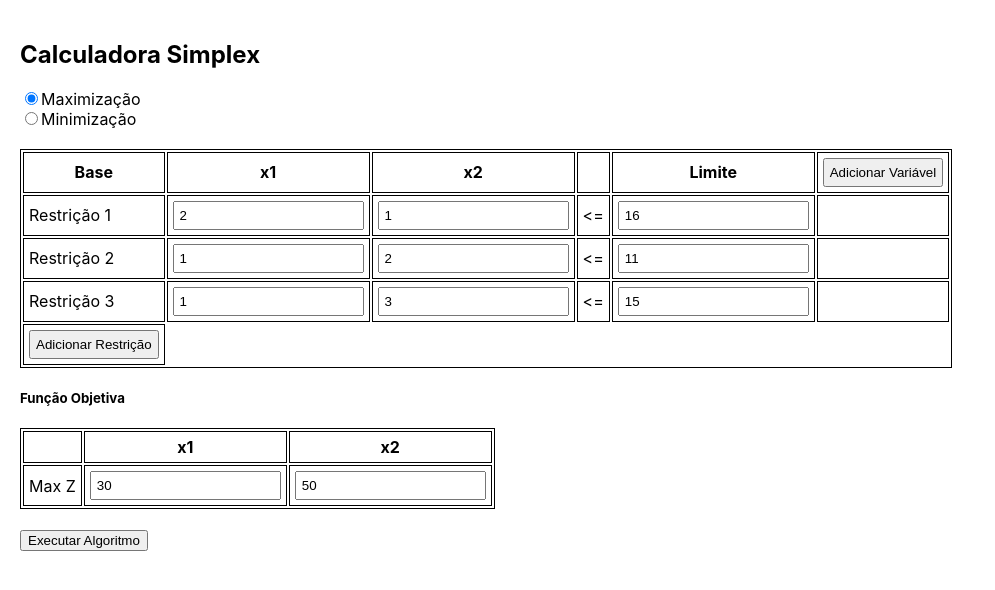
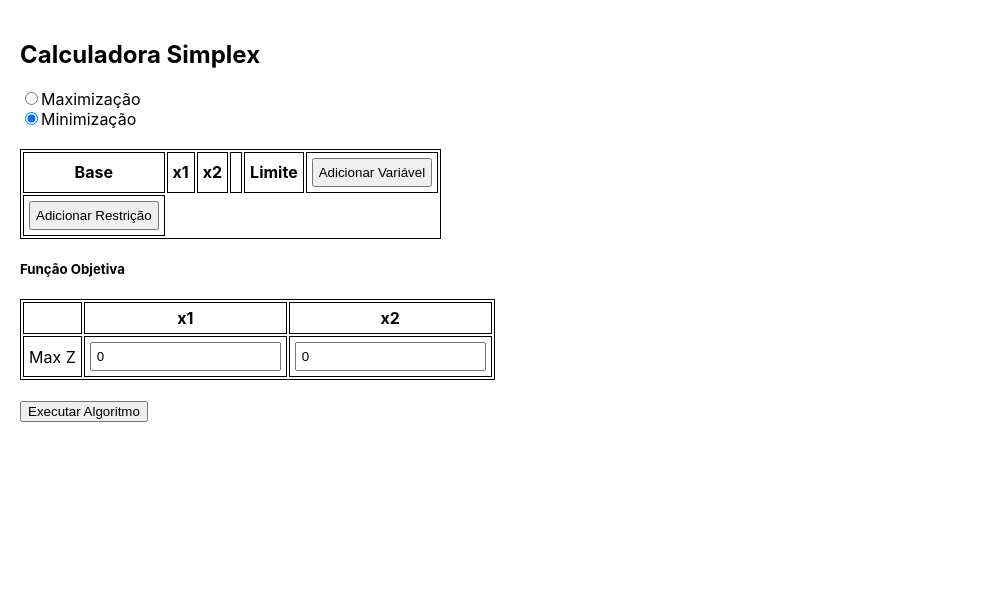
Before and after one commit to lucastomazrm/po-simplex-algorithm, a React (Create React App) app: page / in a window 1280 px wide. Shown: the top 590 px of the page, without its empty margins (0-995 px from the left). Built offline with nearby package versions, Linux system fonts and the light colour scheme.

Commit message:
descomentar a linha padrao

```diff
--- a/src/App.tsx
+++ b/src/App.tsx
@@ -8,10 +8,10 @@ function App() {
   const [variaveis, setVariaveis] = useState<any[]>(["x1", "x2"]);
 
   // Padrão
-  // const [restricoes, setRestricoes] = useState<any[][]>([]);
-  // const [limites, setLimites] = useState<any[]>([]);
-  // const [objetivo, setObjetivo] = useState("minimizacao");
-  // const [funcaoObjetiva, setFuncaoObjetiva] = useState<Number[]>([0, 0]);
+  const [restricoes, setRestricoes] = useState<any[][]>([]);
+  const [limites, setLimites] = useState<any[]>([]);
+  const [objetivo, setObjetivo] = useState("minimizacao");
+  const [funcaoObjetiva, setFuncaoObjetiva] = useState<Number[]>([0, 0]);
 
   // Q1 Min
   // const [restricoes, setRestricoes] = useState<any[][]>([[5, 3], [2, 7]]);
@@ -38,10 +38,10 @@ function App() {
   // const [funcaoObjetiva, setFuncaoObjetiva] = useState<any[]>([14, 22]);
 
   // Q2 Max
-  const [restricoes, setRestricoes] = useState<any[][]>([[2, 1], [1, 2], [1, 3]]);
-  const [limites, setLimites] = useState<any[]>([16, 11, 15]);
-  const [objetivo, setObjetivo] = useState("maximizacao");
-  const [funcaoObjetiva, setFuncaoObjetiva] = useState<any[]>([30, 50]);
+  // const [restricoes, setRestricoes] = useState<any[][]>([[2, 1], [1, 2], [1, 3]]);
+  // const [limites, setLimites] = useState<any[]>([16, 11, 15]);
+  // const [objetivo, setObjetivo] = useState("maximizacao");
+  // const [funcaoObjetiva, setFuncaoObjetiva] = useState<any[]>([30, 50]);
 
   const [resultado, setResultado] = useState<any[]>([[]]);
 
```
